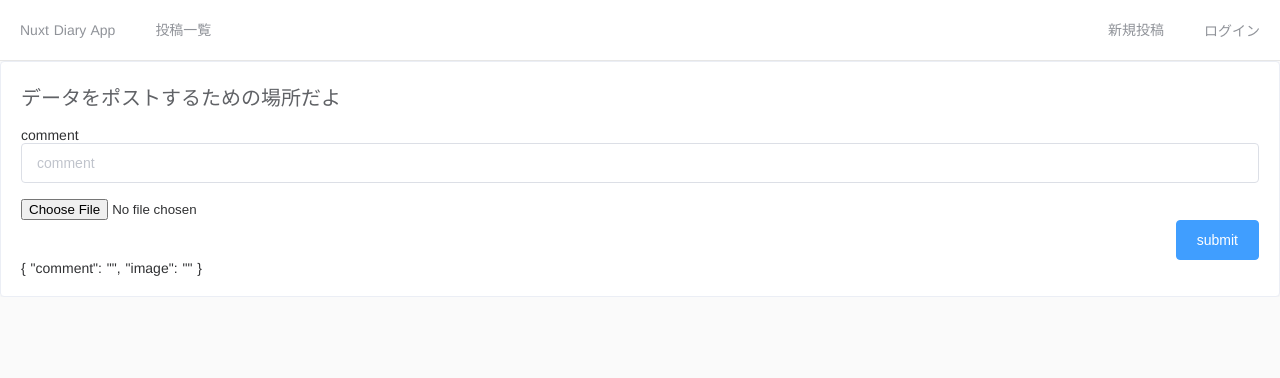
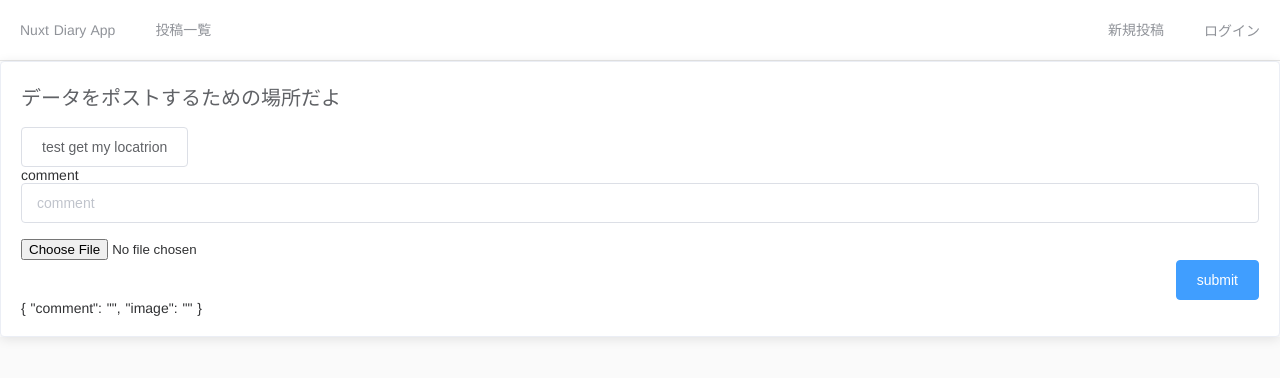
Before and after one commit to ryu1-1uyr/firenuxt, a Nuxt app: page /posts/new in a window 1280 px wide. Shown: the top 378 px of the page. Built offline with nearby package versions, Linux system fonts and the light colour scheme.

Commit message:
位置情報を適切なコンポーネントで呼び出せるようにした

```diff
--- a/components/Postdata.vue
+++ b/components/Postdata.vue
@@ -1,9 +1,12 @@
 <template>
+  <el-row class="postArea">
     <div style="flex: 1">
+      <el-col :span="24">
       <el-card>
         <h1>データをポストするための場所だよ</h1>
         <br>
         <img v-show="uploadedImage" :src="uploadedImage" />
+        <el-button @click="locationtest" >test get my locatrion </el-button>
 
         <form>
           <div class="form-content">
@@ -21,13 +24,16 @@
             {{formdata,uploadedImage}}
           </div>
         </form>
-
       </el-card>
+      </el-col>
     </div>
+  </el-row>
 </template>
 
 <script>
   import firebase from '~/plugins/firebase'
+  import geolocation from 'geolocation'
+
 
   export default {
     data(){
@@ -61,7 +67,13 @@
           image: this.formdata.image,
           name: 'ryu' //今は定数のユーザー名だけどそのうちなんとかする
         })
-      }
+      },
+      async locationtest () {
+        await geolocation.getCurrentPosition(function (err, position) {
+          if (err) {console.error((err))}
+          console.log(position)
+        })
+      },
     }
 
     }
```
